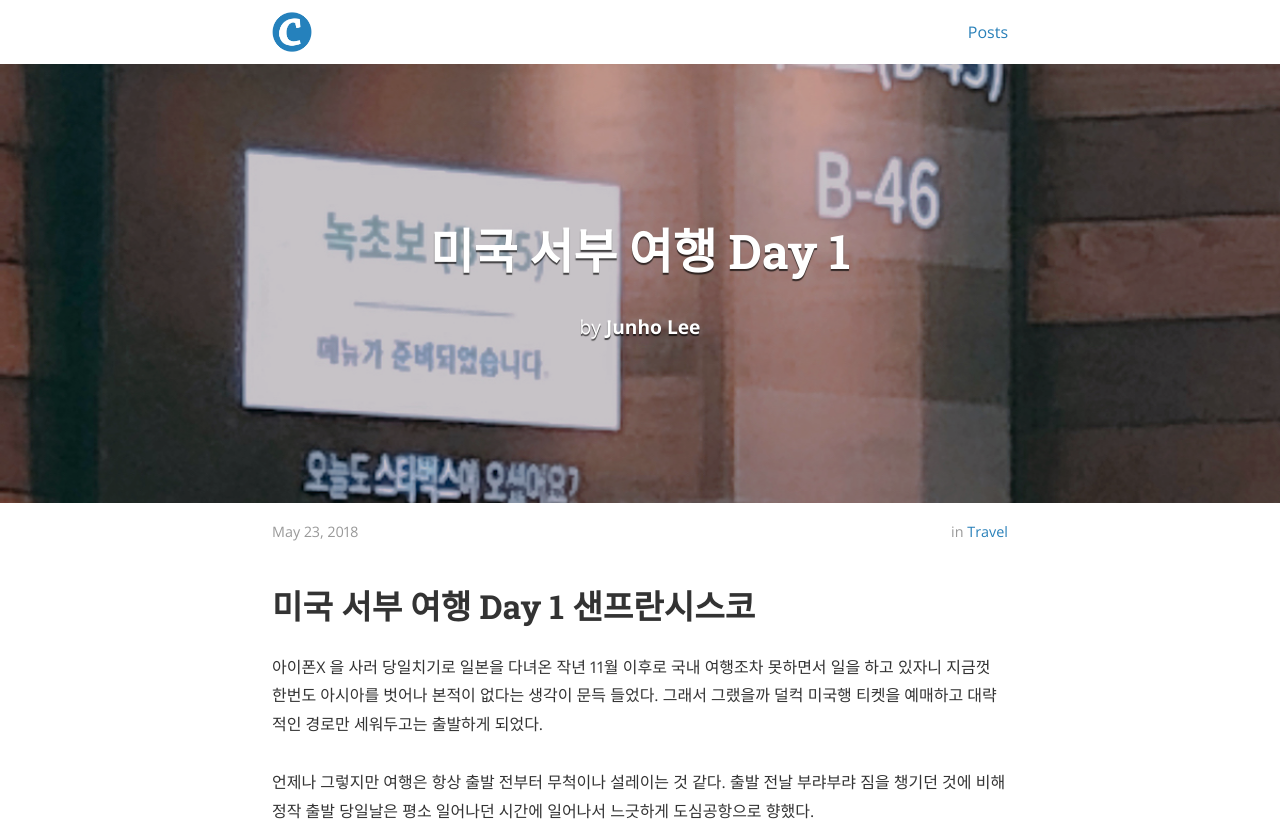
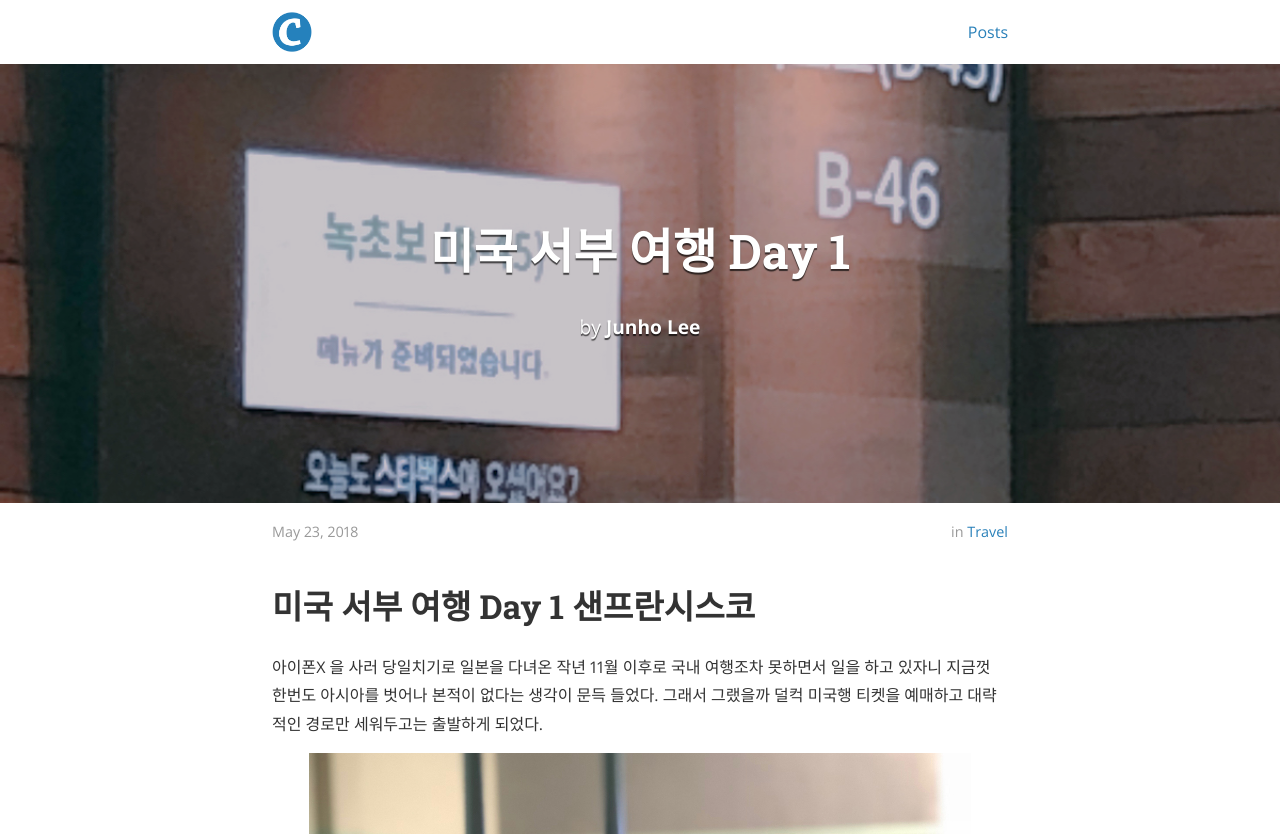
Before and after one commit to jhl1214/jhl1214.github.io, a Jekyll site: the page built from _posts/2018-05-23-미국 서부 여행 Day 1 샌프란시스코.markdown, in a window 1280 px wide. Shown: the top 834 px of the page. Built offline with Jekyll 4.4.1, drawn with Linux system fonts in a browser that asks for light colours; nearby versions of some CDN libraries; comment, search, counter and statistics services are not loaded; grey boxes are pictures that could not be loaded.

Commit message:
image path modified

```diff
--- a/_posts/2018-05-23-미국 서부 여행 Day 1 샌프란시스코.markdown
+++ b/_posts/2018-05-23-미국 서부 여행 Day 1 샌프란시스코.markdown
@@ -10,95 +10,95 @@ cover:  "/assets/images/2018Travel/IMG_0027.jpg"
 # 미국 서부 여행 Day 1 샌프란시스코
 아이폰X 을 사러 당일치기로 일본을 다녀온 작년 11월 이후로 국내 여행조차 못하면서 일을 하고 있자니 지금껏 한번도 아시아를 벗어나 본적이 없다는 생각이 문득 들었다. 그래서 그랬을까 덜컥 미국행 티켓을 예매하고 대략적인 경로만 세워두고는 출발하게 되었다.
 
-<img src="/assets/images/2018/Travel/IMG_0001.jpg" title="">
+<img src="/assets/images/2018Travel/IMG_0001.jpg" title="">
 
 언제나 그렇지만 여행은 항상 출발 전부터 무척이나 설레이는 것 같다. 출발 전날 부랴부랴 짐을 챙기던 것에 비해 정작 출발 당일날은 평소 일어나던 시간에 일어나서 느긋하게 도심공항으로 향했다.
 
-<img src="/assets/images/2018/Travel/IMG_0002.jpg" title="">
+<img src="/assets/images/2018Travel/IMG_0002.jpg" title="">
 
-<img src="/assets/images/2018/Travel/IMG_0003.png" title="">
+<img src="/assets/images/2018Travel/IMG_0003.png" title="">
 
 도심공항에서 빠르게 티켓팅을 마치고 인천공항으로 향하는 리무진 버스에 탑승했다. 공교롭게도 이 날이 역사적인 남북정상회담을 진행하고 있는 날이었다. 이런 멋진 장면을 보며 여행을 시작하니, 이번 여행은 모든게 다 잘 풀릴거 같다는 느낌이 들었다.
 
-<img src="/assets/images/2018/Travel/IMG_0004.png" title="">
+<img src="/assets/images/2018Travel/IMG_0004.png" title="">
 
-<img src="/assets/images/2018/Travel/IMG_0005.jpg" title="">
+<img src="/assets/images/2018Travel/IMG_0005.jpg" title="">
 
 금요일이었는데도 인천공항은 역시나 사람이 많았다. 항상 올때마다 느끼지만 우리나라 사람들은 여행을 정말 좋아하는거 같다. 나도 더 자주 여행을 다녀야겠다고 항상 되뇌이지만 현실로 돌아가면 그게 좀처럼 쉽게 되지 않는게 아쉬울 따름이다.
 
-<img src="/assets/images/2018/Travel/IMG_0006.jpg" title="">
+<img src="/assets/images/2018Travel/IMG_0006.jpg" title="">
 
 드디어 나도 A380을 타본다. 신난다! 나도 드디어 자랑할 수 있다!
 
-<img src="/assets/images/2018/Travel/IMG_0007.jpg" title="">
+<img src="/assets/images/2018Travel/IMG_0007.jpg" title="">
 
-<img src="/assets/images/2018/Travel/IMG_0008.jpg" title="">
+<img src="/assets/images/2018Travel/IMG_0008.jpg" title="">
 
 여행을 떠나기 전부터 주변 사람들에게 장거리 비행의 팁을 많이 얻었기 때문에, 머릿속으로 진행한 수십번의 시뮬레이션을 통해 나는 시차 적응에 문제가 없을 것이다.  밥 먹는걸 제외하고는 전부 잠을 잔다!
 
 라고 분명 생각했는데 푹 자고 일어났더니 한시간이 지나있다...
 
-<img src="/assets/images/2018/Travel/IMG_0009.jpg" title="">
+<img src="/assets/images/2018Travel/IMG_0009.jpg" title="">
 
 무료한 시간을 달래고자 영화도 보고 음악도 듣고 별짓을 다 했는데도 안되길래 결국 스노우를 가지고 놀기 시작했다. 찍으면서 웃고 있으니까 맞은편에 앉아있던 스튜어디스 분도 그 모습이 웃겼는지 같이 웃어주셨다.
 
-<img src="/assets/images/2018/Travel/IMG_0010.jpg" title="">
+<img src="/assets/images/2018Travel/IMG_0010.jpg" title="">
 
-<img src="/assets/images/2018/Travel/IMG_0011.jpg" title="">
+<img src="/assets/images/2018Travel/IMG_0011.jpg" title="">
 
 그렇게 정말 긴 시간을 견뎌내고 나서야 결국 LA 국제공항에 도착할 수 있었다. 아시아만 돌아다녀봤으니 장거리 비행을 너무 얕잡아 봤던거 같다.
 
 사실 이번 여행은 일정이 좀 꼬였다. 덜컥 비행기를 예매하다보니 사전 조사가 너무 부족했던 것. 미국 서부 여행은 보통 In / Out 을 다르게 하는데 나는 LA 공항으로 통일을 해버렸다. 행여나 미국 서부 여행을 계획하고 있으면서 이 글을 본다면 꼭 In / Out 은 다르게 하자.
 
-<img src="/assets/images/2018/Travel/IMG_0012.jpg" title="">
+<img src="/assets/images/2018Travel/IMG_0012.jpg" title="">
 
 장거리 비행 끝냈으니 다시 단거리 비행하러 가자...
 
-<img src="/assets/images/2018/Travel/IMG_0013.jpg" title="">
+<img src="/assets/images/2018Travel/IMG_0013.jpg" title="">
 
-<img src="/assets/images/2018/Travel/IMG_0014.jpg" title="">
+<img src="/assets/images/2018Travel/IMG_0014.jpg" title="">
 
 인천공항에서 LA공항까지 10시간 50분, LA 공항에서 샌프란시스코 공항까지 1시간 20분. 도합 12시간 10분의 비행을 드디어 마치고 샌프란시스코에 도착했다.
 
 한국에서 금요일 14시 40분 비행기였는데 샌프란시스코에 도착하니 금요일 3시가 되었다. 20분 밖에 안지나다니 이득인 부분 인정? 응 인정.
 
-<img src="/assets/images/2018/Travel/IMG_0015.jpg" title="">
+<img src="/assets/images/2018Travel/IMG_0015.jpg" title="">
 
-<img src="/assets/images/2018/Travel/IMG_0016.jpg" title="">
+<img src="/assets/images/2018Travel/IMG_0016.jpg" title="">
 
 한국에서 미리 예약해두었던 렌트카를 빌리고 숙소로 향했다. 렌트카를 수령하는 과정에서 호갱 행위에 낚여 기존에 예약한 금액보다 두 배로 결국 지불하게 된건 비밀. 그래도 8마일 밖에 달리지 않은 완전 신차를 얻게되어 추후 여행 계획에 좀 안심을 할 수 있었다고 애써 위안을 삼아본다.
 
-<img src="/assets/images/2018/Travel/IMG_0017.jpg" title="">
+<img src="/assets/images/2018Travel/IMG_0017.jpg" title="">
 
 한국과는 사뭇 다른 교통 시스템에 잠깐 당황했지만 금방 적응하고 더 편하게 운전하며 숙소에 도착했다. 짐을 풀고 바로 시내로 나가보자.
 
-<img src="/assets/images/2018/Travel/IMG_0018.jpg" title="">
+<img src="/assets/images/2018Travel/IMG_0018.jpg" title="">
 
-<img src="/assets/images/2018/Travel/IMG_0019.jpg" title="">
+<img src="/assets/images/2018Travel/IMG_0019.jpg" title="">
 
 항상 영화, 드라마에서나 보던 미국 거리를 직접 거닐고 있으니 신선한 감동이었다. 그리고 한국과는 다르게 하늘이 너무 깨끗하니 정말 부러운 나라라는 생각이 너무 많이 들었다.
 
 비행기에서 먹고 자고 놀고 먹고 자고 놀고하며 도착했지만, 그래도 시간이 저녁이니 저녁을 먹기로 정했다.
 
-<img src="/assets/images/2018/Travel/IMG_0020.jpg" title="">
+<img src="/assets/images/2018Travel/IMG_0020.jpg" title="">
 
-<img src="/assets/images/2018/Travel/IMG_0021.jpg" title="">
+<img src="/assets/images/2018Travel/IMG_0021.jpg" title="">
 
-<img src="/assets/images/2018/Travel/IMG_0022.jpg" title="">
+<img src="/assets/images/2018Travel/IMG_0022.jpg" title="">
 
 만약 샌프란시스코를 여행한다면 슈퍼두퍼버거는 무조건 추천해주고 싶은 곳이다. 물론 음식이라는게 사람마다 취향이 갈리니 누군가는 맛있게 먹고 누군가에게는 별로일수도 있지만, 정말 맹세코 내게 있어서는 지금껏 경험해보지 못한 최고의 버거였다. (+ 감자튀김)
 
-<img src="/assets/images/2018/Travel/IMG_0023.jpg" title="">
+<img src="/assets/images/2018Travel/IMG_0023.jpg" title="">
 
 정신없이 먹고 나오니 슬슬 해가 지기 시작했다. 이 당시 시간이 오후 8시 임에도 불구하고 굉장히 밝다. 하늘이 이렇게 깨끗한데 해까지 길다니.. 부럽다, 샌프란시스코 시민들...
 
 다시 호텔로 돌아와 발렛파킹 했던 렌트카를 수령해서 비교적 잘 알려지지 않은 트윈피크로 향했다.
 
-<img src="/assets/images/2018/Travel/IMG_0024.jpg" title="">
+<img src="/assets/images/2018Travel/IMG_0024.jpg" title="">
 
-<img src="/assets/images/2018/Travel/IMG_0025.jpg" title="">
+<img src="/assets/images/2018Travel/IMG_0025.jpg" title="">
 
-<img src="/assets/images/2018/Travel/IMG_0026.jpg" title="">
+<img src="/assets/images/2018Travel/IMG_0026.jpg" title="">
 
 한시간만에 해가 완전히 떨어졌다. 덕분에 샌프란시스코 야경을 바로 볼 수 있었다. 한국과는 다르게 산이 없이 쭉 펼쳐진 도시 야경을 보니 색달랐다. 어두워져서 그런건지 트윈픽스에서 한국어로 대화하는 사람은 한명도 볼 수 없었고, 대부분이 현지인들이었다.
 
```
